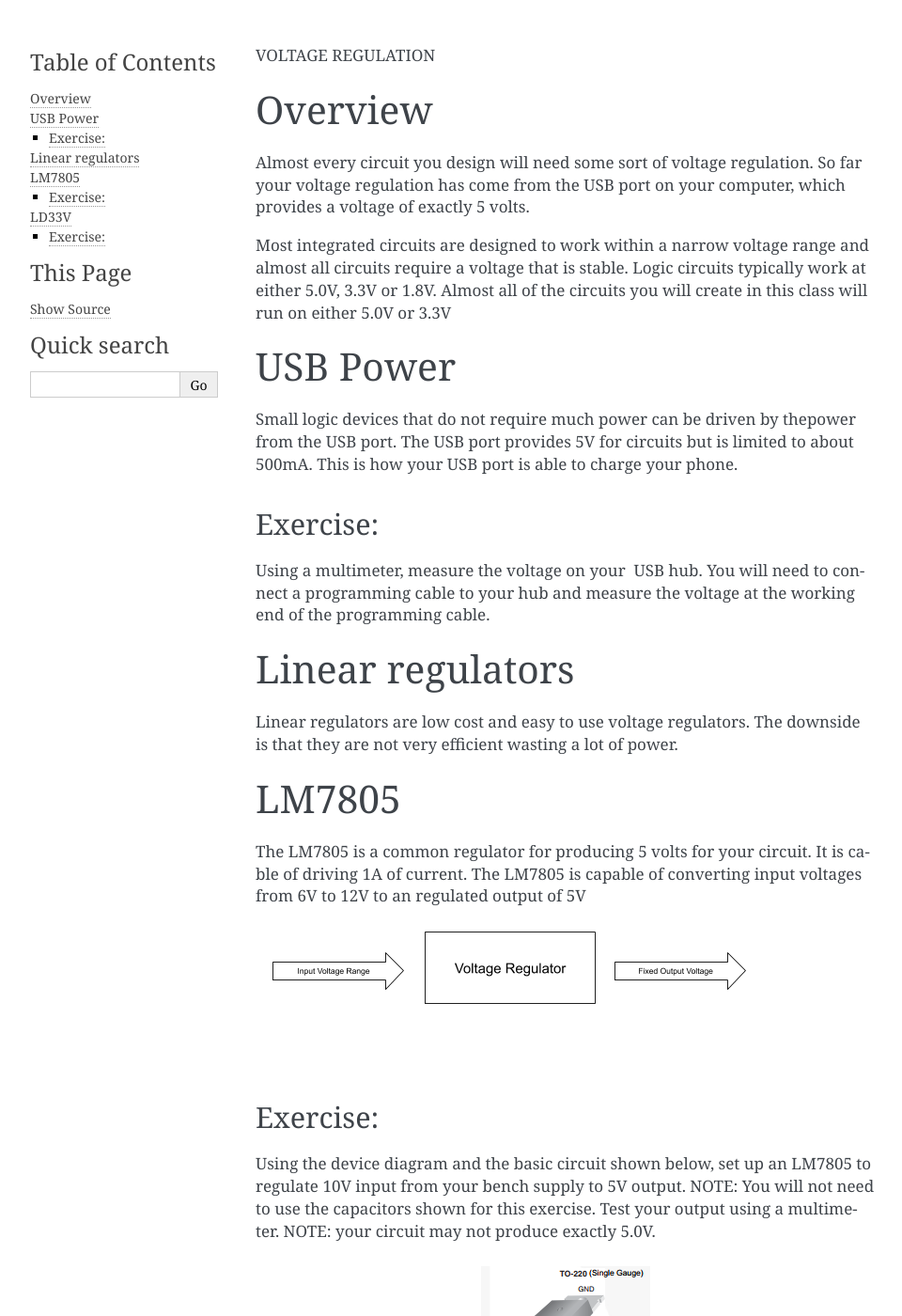
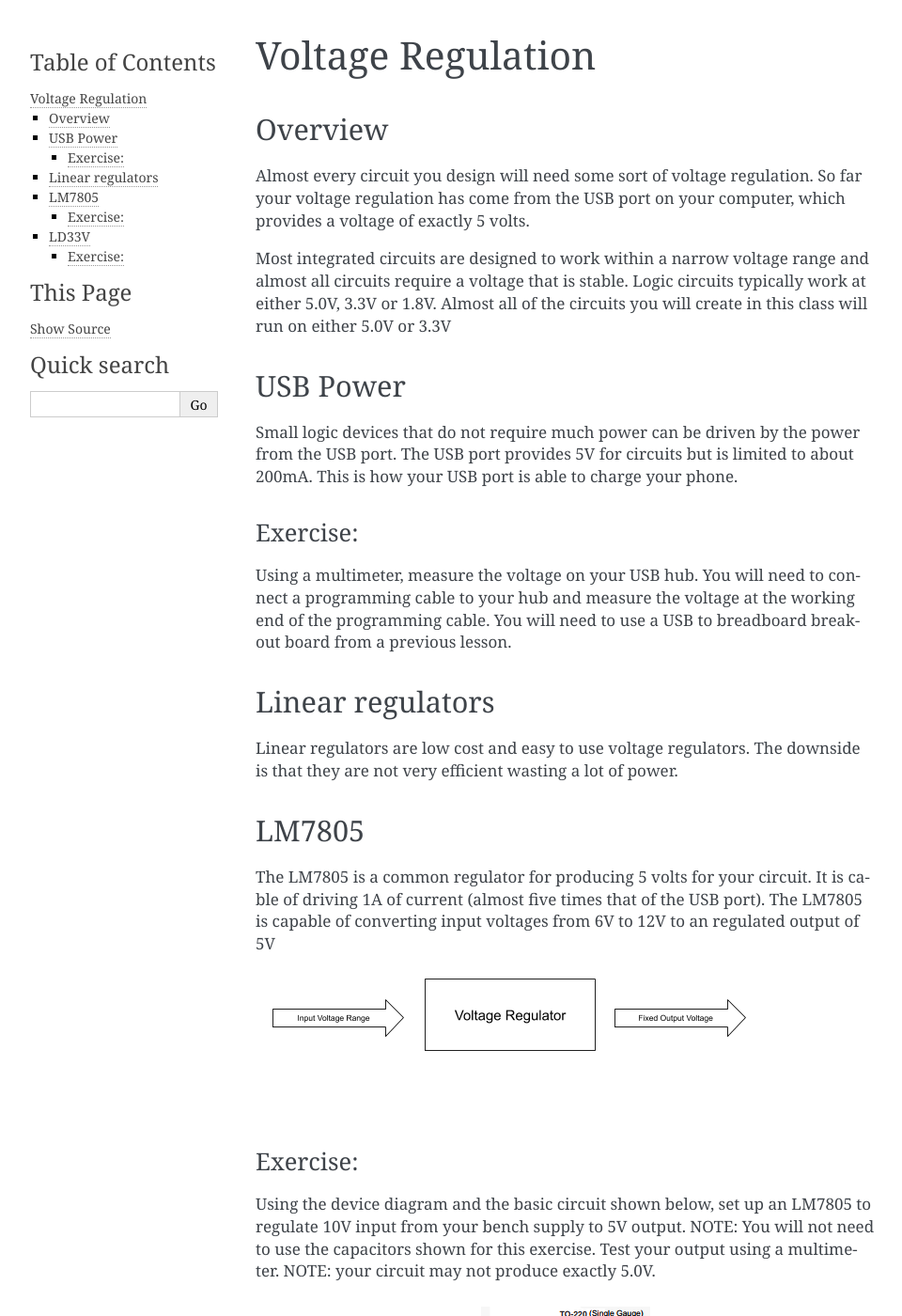
Before and after one commit to maxtkc/mvths-wiki, a Sphinx documentation site: the page built from docs/055a-voltage-regulation.rst, in a window 1280 px wide and 1400 px high. Shown: the whole window at 94% size, without its empty margins (148-1108 px from the left). Built offline with Sphinx 7.4.7, drawn with Linux system fonts in a browser that asks for light colours; pages that are not in the unit, such as notebooks, are missing from menus.

Commit message:
Update 055a-voltage-regulation.rst

```diff
--- a/docs/055a-voltage-regulation.rst
+++ b/docs/055a-voltage-regulation.rst
@@ -1,38 +1,32 @@
-VOLTAGE REGULATION
+Voltage Regulation
+==========
 
 Overview
 --------
 
 Almost every circuit you design will need some sort of voltage regulation. So far your voltage regulation has come from the USB port on your computer, which provides a voltage of exactly 5 volts.
 
-Most integrated circuits are designed to work within a narrow voltage range and almost  all circuits require a voltage that is stable. Logic circuits typically work at either 5.0V, 3.3V or 1.8V. Almost all of the circuits you will create in this class will run on either 5.0V or 3.3V
+Most integrated circuits are designed to work within a narrow voltage range and almost all circuits require a voltage that is stable. Logic circuits typically work at either 5.0V, 3.3V or 1.8V. Almost all of the circuits you will create in this class will run on either 5.0V or 3.3V
 
 USB Power
 ---------
 
-Small logic devices that do not require much power can be driven by thepower from the USB port. The USB port provides 5V for circuits but is
-limited to about 500mA. This is how your USB port is able to charge your
-phone.
+Small logic devices that do not require much power can be driven by the power from the USB port. The USB port provides 5V for circuits but is limited to about 200mA. This is how your USB port is able to charge your phone.
 
 Exercise:
 ~~~~~~~~~
 
-Using a multimeter, measure the voltage on your  USB hub. You will need
-to connect a programming cable to your hub and measure the voltage at
-the working end of the programming cable.
+Using a multimeter, measure the voltage on your USB hub. You will need to connect a programming cable to your hub and measure the voltage at the working end of the programming cable. You will need to use a USB to breadboard breakout board from a previous lesson.
 
 Linear regulators
 -----------------
 
-Linear regulators are low cost and easy to use voltage regulators. The
-downside is that they are not very efficient wasting a lot of power.
+Linear regulators are low cost and easy to use voltage regulators. The downside is that they are not very efficient wasting a lot of power.
 
 LM7805
 ------
 
-The LM7805 is a common regulator for producing 5 volts for your circuit.
-It is cable of driving 1A of current. The LM7805 is capable of
-converting input voltages from 6V to 12V to an regulated output of 5V
+The LM7805 is a common regulator for producing 5 volts for your circuit. It is cable of driving 1A of current (almost five times that of the USB port). The LM7805 is capable of converting input voltages from 6V to 12V to an regulated output of 5V
 
 .. figure:: images/image25.png
    :alt:
@@ -40,11 +34,7 @@ converting input voltages from 6V to 12V to an regulated output of 5V
 Exercise:
 ~~~~~~~~~
 
-Using the device diagram and the basic circuit shown below, set up an
-LM7805 to regulate 10V input from your bench supply to 5V output. NOTE:
-You will not need to use the capacitors shown for this exercise. Test
-your output using a multimeter. NOTE: your circuit may not produce
-exactly 5.0V.
+Using the device diagram and the basic circuit shown below, set up an LM7805 to regulate 10V input from your bench supply to 5V output. NOTE: You will not need to use the capacitors shown for this exercise. Test your output using a multimeter. NOTE: your circuit may not produce exactly 5.0V.
 
 .. figure:: images/image9.png
    :alt:
```
